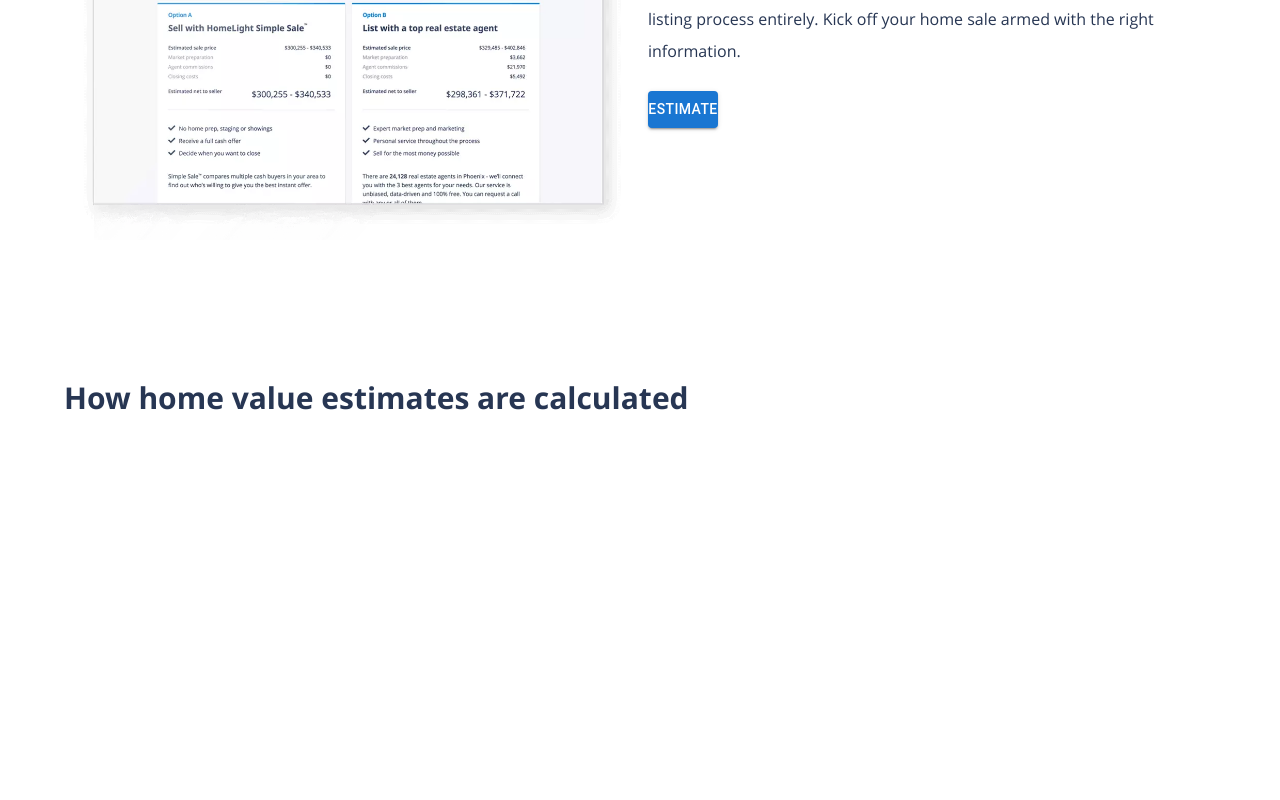
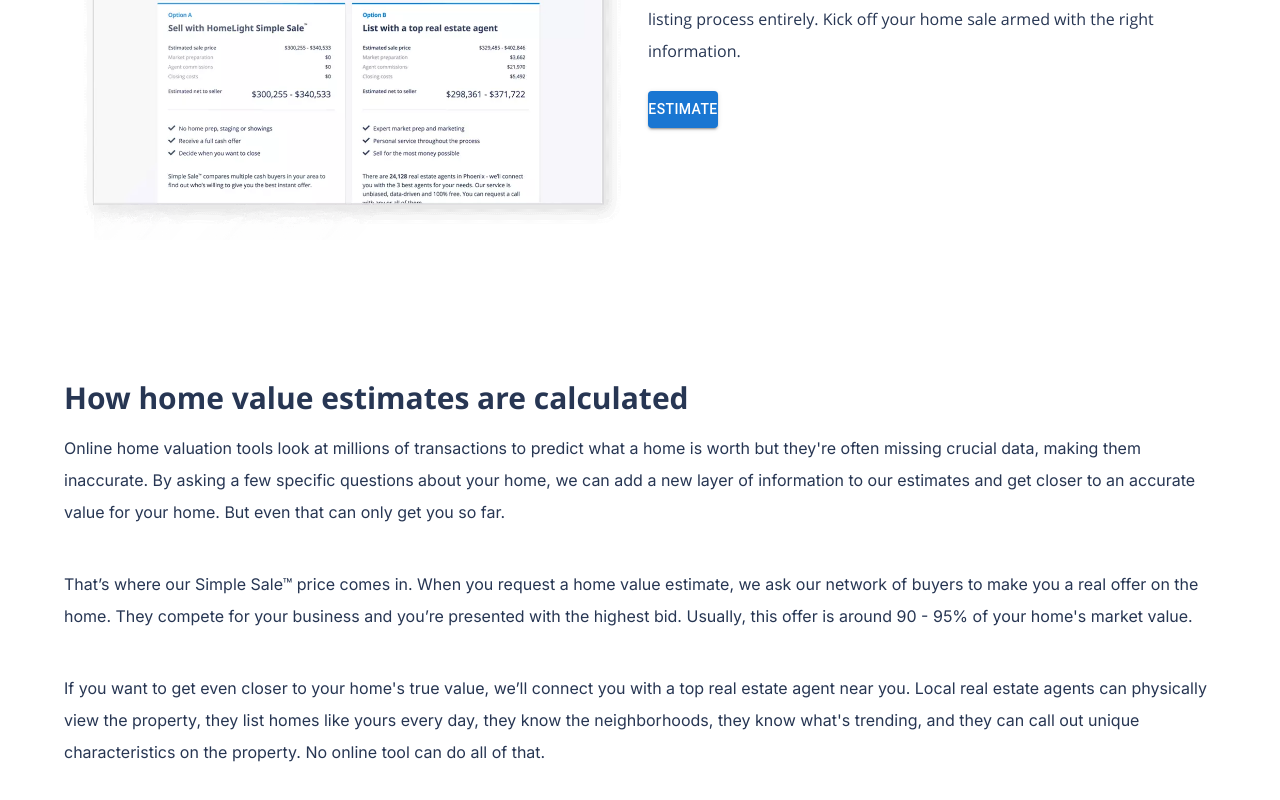
Before and after one commit to Harkanni/real-estate-management-app, a Next.js app: page / in a window 1280 px wide. Shown: the part 1593-2393 px from the top of the page. Before the commit the page ends 2129 px from the top, so only its background shows below. Built offline with nearby package versions, Linux system fonts and the light colour scheme.

Commit message:
How estimates are calculated component

```diff
--- a/components/HomeValueEstimateInfo.tsx
+++ b/components/HomeValueEstimateInfo.tsx
@@ -1,11 +1,14 @@
 import React from 'react'
 
 const HomeValueEstimateInfo = () => {
-  return (
-   <section className='p-16 my-10'>
-      <h2 className={`my-4 font-open font-extrabold text-3xl`}>How home value estimates are calculated</h2>
-   </section>
-  )
+   return (
+      <section className='p-16 my-10'>
+         <h2 className={`my-4 font-open font-extrabold text-3xl`}>How home value estimates are calculated</h2>
+         <p className='leading-8 mb-10 font-[400]'>Online home valuation tools look at millions of transactions to predict what a home is worth but they're often missing crucial data, making them inaccurate. By asking a few specific questions about your home, we can add a new layer of information to our estimates and get closer to an accurate value for your home. But even that can only get you so far.</p>
+         <p className='leading-8 mb-10 font-[400]'>That’s where our Simple Sale™ price comes in. When you request a home value estimate, we ask our network of buyers to make you a real offer on the home. They compete for your business and you’re presented with the highest bid. Usually, this offer is around 90 - 95% of your home's market value.</p>
+         <p className='leading-8 mb-10 font-[400]'>If you want to get even closer to your home's true value, we’ll connect you with a top real estate agent near you. Local real estate agents can physically view the property, they list homes like yours every day, they know the neighborhoods, they know what's trending, and they can call out unique characteristics on the property. No online tool can do all of that.</p>
+      </section>
+   )
 }
 
 export default HomeValueEstimateInfo
```
